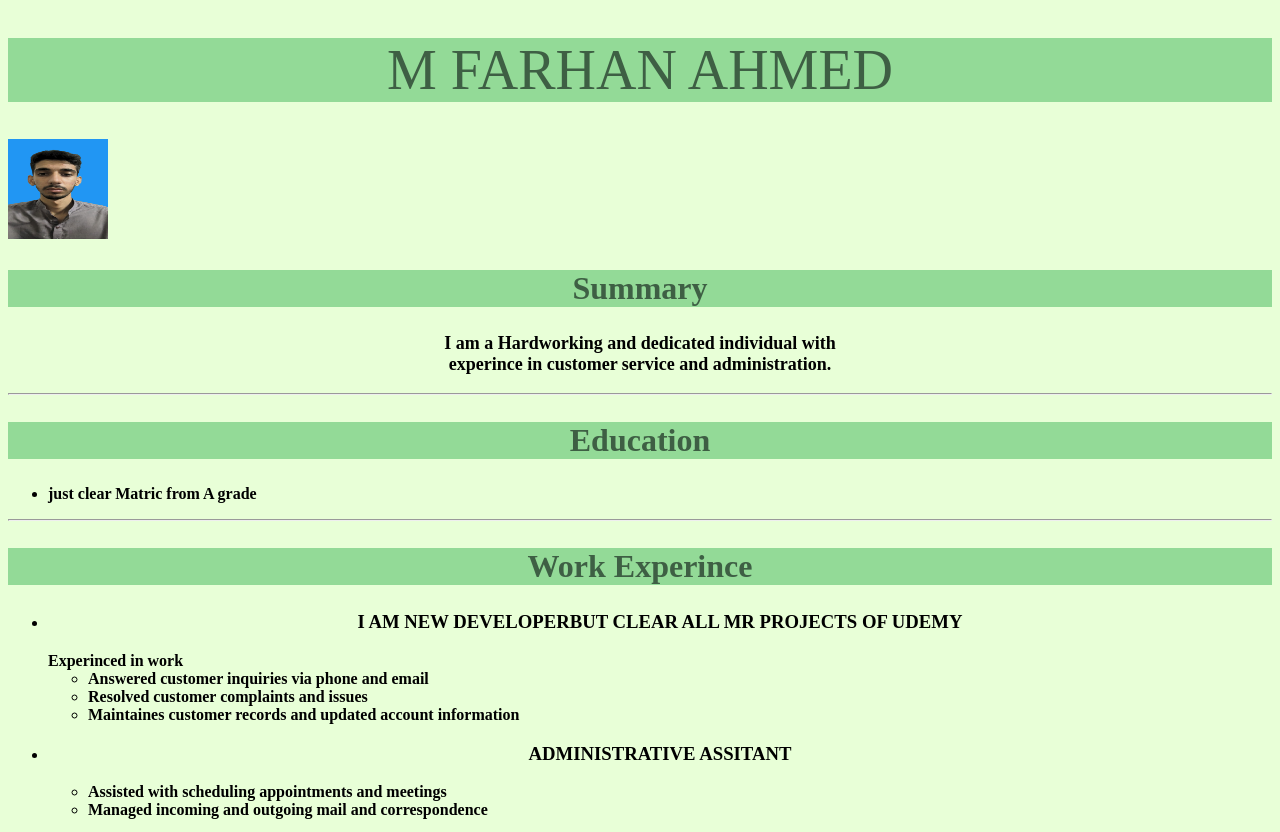
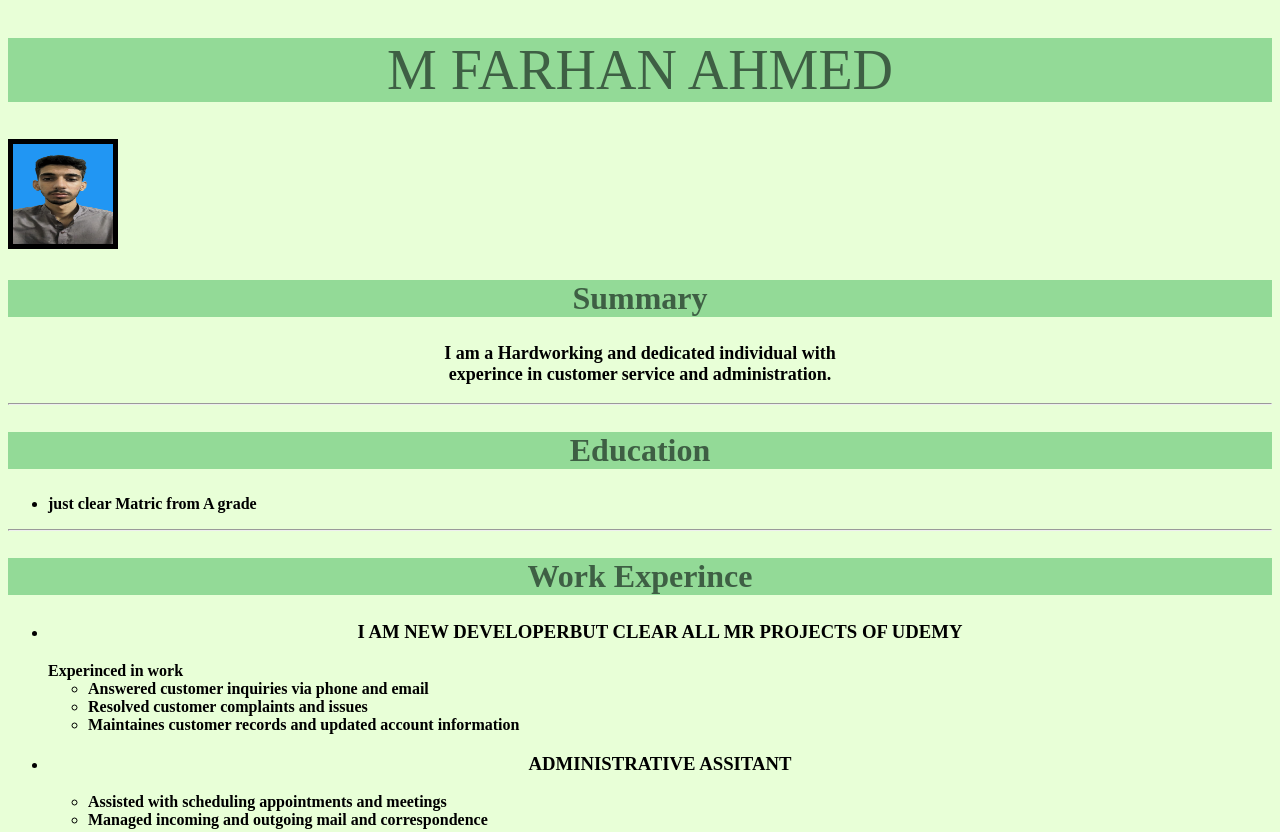
Before and after one commit to farhankhattak2007/html-po, a plain HTML site: page index.html in a window 1280 px wide. Shown: the top 832 px of the page. Drawn offline with Linux system fonts and the light colour scheme; a web font is replaced by a local one.

Commit message:
Update index.html

```diff
--- a/index.html
+++ b/index.html
@@ -11,7 +11,7 @@
 <body >
    <footer>
     <CEnter><h1 class="blue-text">M FARHAN AHMED</h1></CEnter>
-       <img src="./PXL_20250722_172423002.MP-removebg-preview.png" width="100" height="100" alt="farhan's image">
+       <img src="./PXL_20250722_172423002.MP-removebg-preview.png" width="100" height="100" alt="farhan's image" style="border: 5px solid black;">
        <h2 class="blue-text">Summary</h2>
        <p>I am a Hardworking and dedicated individual with <br>experince in customer service and administration.</p>
          <hr>
```
